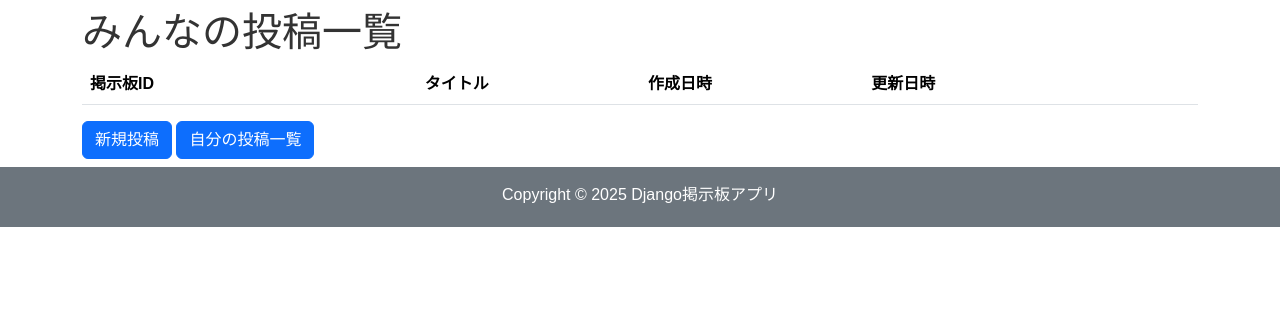
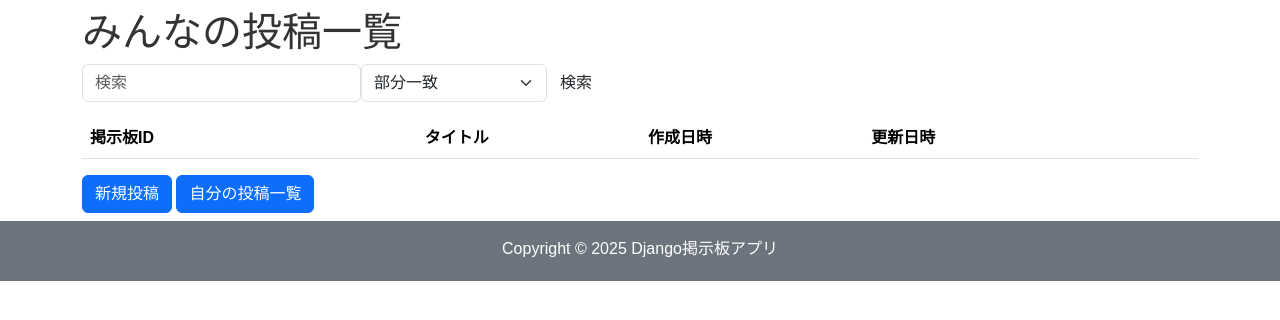
Before and after one commit to yosshyjungle/docker-django-app, a Django app: page / in a window 1280 px wide. Shown: the part 76-396 px from the top of the page. Run offline with Django 5.2, Linux system fonts and the light colour scheme; data that the repository does not hold is empty.

Commit message:
search completed

```diff
--- a/web/app/urls.py
+++ b/web/app/urls.py
@@ -13,4 +13,5 @@ urlpatterns = [
     path('<int:pk>/comment/', login_required(views.comment_create), name='comment_create'),
     path('<int:board_pk>/comment/<int:comment_pk>/delete/', login_required(views.comment_delete), name='comment_delete'),
     path('my_boards/', login_required(views.my_boards), name='my_boards'),
+    path('search/', views.board_search, name='search'),
 ]
--- a/web/app/views.py
+++ b/web/app/views.py
@@ -97,6 +97,22 @@ def comment_delete(request, board_pk, comment_pk):
         comment.delete()
     return redirect('show', pk=board_pk)
 
+def board_search(request):
+    query = request.GET.get('query')
+    search_type = request.GET.get('search_type')
+    boards = Board.objects.all()
+
+    if search_type == 'partial':
+        boards = boards.filter(title__icontains=query)
+    elif search_type == 'prefix':
+        boards = boards.filter(title__startswith=query)
+    elif search_type == 'suffix':
+        boards = boards.filter(title__endswith=query)
+    else:
+        boards = boards.filter(title__icontains=query)
+    return render(request, 'index.html', {'boards': boards})
+
+
 # ログインページのビュー
 class CustomLoginView(LoginView):
     template_name = 'registration/login.html'
--- a/web/templates/index.html
+++ b/web/templates/index.html
@@ -5,6 +5,21 @@
 {% block content %}
 <section>
     <h1>みんなの投稿一覧</h1>
+    <form action="{% url 'search' %}" method="get" class="d-flex flex-row mb-3">
+        <div class="col-md-3">
+            <input type="text" name="query" id="id_query" class="form-control" placeholder="検索">
+        </div>
+        <div class="col-md-2">
+            <select name="search_type" class="form-select">
+                <option value="partial">部分一致</option>
+                <option value="prefix">前方一致</option>
+                <option value="suffix">後方一致</option>
+            </select>
+        </div>
+        <div class="col-md-1">
+            <button type="submit" class="btn btn-loght">検索</button>
+        </div>
+    </form>
     <table class="table">
         <colgroup
             <col style="width: 10%;">
```
